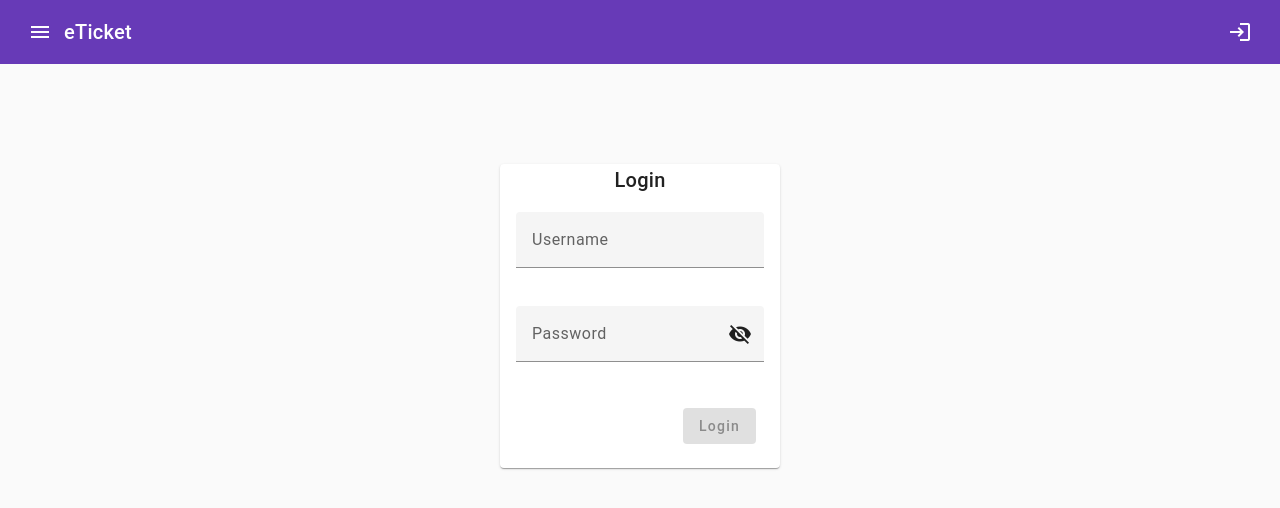
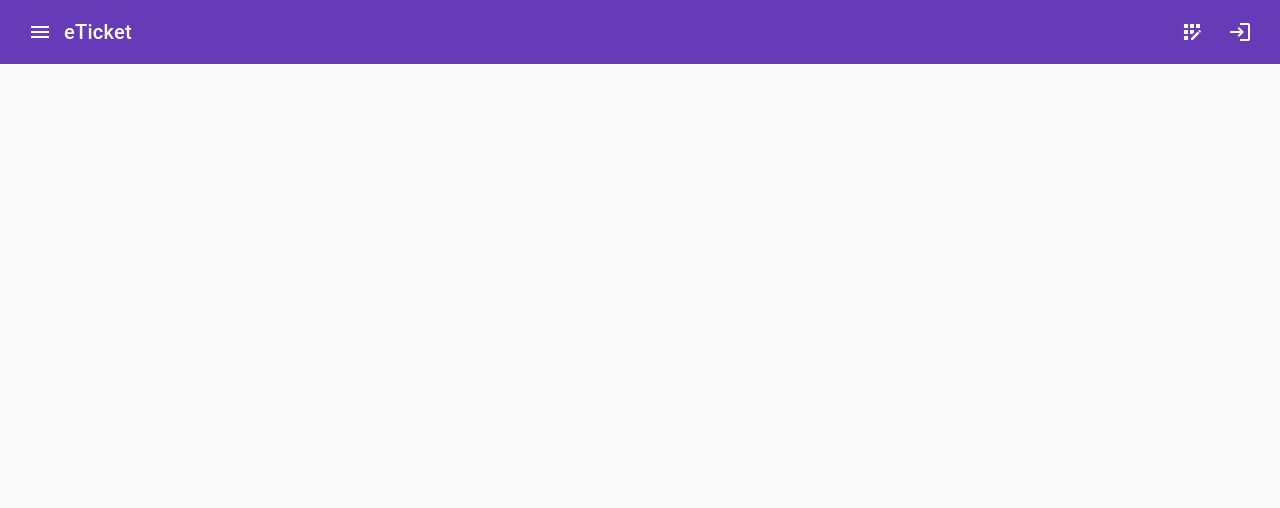
Before and after one commit to Kisiel75311/eTicket, an Angular app in the folder ui/: page / in a window 1280 px wide. Shown: the top 508 px of the page. Built offline with nearby package versions, Linux system fonts and the light colour scheme.

Commit message:
Login and register pop ups

```diff
--- a/ui/src/app/auth/auth.module.ts
+++ b/ui/src/app/auth/auth.module.ts
@@ -8,6 +8,7 @@ import {MatIconModule} from "@angular/material/icon";
 import {FormsModule, ReactiveFormsModule} from "@angular/forms";
 import {MatCardModule} from "@angular/material/card";
 import {RegisterComponent} from './register/register.component';
+import {MatDialogModule} from "@angular/material/dialog";
 
 
 @NgModule({
@@ -27,7 +28,8 @@ import {RegisterComponent} from './register/register.component';
     MatIconModule,
     FormsModule,
     MatCardModule,
-    ReactiveFormsModule
+    ReactiveFormsModule,
+    MatDialogModule
   ]
 })
 export class AuthModule {
--- a/ui/src/app/auth/login/login.component.html
+++ b/ui/src/app/auth/login/login.component.html
@@ -1,11 +1,13 @@
-<div>
 <mat-card>
+  <mat-dialog-actions align="end">
+    <button mat-icon-button mat-dialog-close><mat-icon>close</mat-icon></button>
+  </mat-dialog-actions>
   <mat-card-title>Login</mat-card-title>
   <mat-card-content>
     <form (keydown.enter)="login()" [formGroup]="loginForm">
       <p>
         <mat-form-field>
-            <input type="text" matInput placeholder="Username" [formControl]="usernameControl" tabindex="1">
+          <input type="text" matInput placeholder="Username" [formControl]="usernameControl" tabindex="1" cdkFocusInitial>
           <mat-error
             *ngIf="isUsernameValid">
             Username is required
@@ -26,10 +28,9 @@
         </mat-form-field>
       </p>
       <mat-card-actions align="end">
-          <button color="primary" mat-raised-button [disabled]="!isFormValid" tabindex="3" (click)="login()">Login</button>
+        <button color="primary" mat-raised-button mat-dialog-close [disabled]="!isFormValid" tabindex="3" (click)="login()">Login</button>
       </mat-card-actions>
 
     </form>
   </mat-card-content>
 </mat-card>
-</div>
--- a/ui/src/app/auth/login/login.component.scss
+++ b/ui/src/app/auth/login/login.component.scss
@@ -1,8 +1,3 @@
-:host {
-  display: flex;
-  justify-content: center;
-  margin: 100px 0;
-}
 mat-form-field {
   width: 100%;
 }
--- a/ui/src/app/auth/login/login.component.ts
+++ b/ui/src/app/auth/login/login.component.ts
@@ -43,7 +43,7 @@ export class LoginComponent implements OnInit {
         this.snack.open("Signed in!", "Close", 3000)
       },
       error: (error) => {
-        this.snack.open("Couldn't sing in " + error.error.message)
+        this.snack.open("Couldn't sing in " + error.error.message, "Close", 3000, "warn")
       }
     })
   }
--- a/ui/src/app/auth/register/register.component.html
+++ b/ui/src/app/auth/register/register.component.html
@@ -1,11 +1,14 @@
 <mat-card>
+  <mat-dialog-actions align="end">
+    <button mat-icon-button mat-dialog-close><mat-icon>close</mat-icon></button>
+  </mat-dialog-actions>
   <mat-card-title>Register</mat-card-title>
   <mat-card-content>
-    <form [formGroup]="registerGroup" (ngSubmit)="register()">
+    <form [formGroup]="registerGroup" (keydown.enter)="register()" (ngSubmit)="register()">
       <p>
         <mat-form-field>
           <mat-label>Username</mat-label>
-          <input type="text" matInput placeholder="Username" [formControl]="usernameControl">
+          <input type="text" matInput placeholder="Username" [formControl]="usernameControl" cdkFocusInitial>
           <mat-error
             *ngIf="isUsernameValid">
             Username is required
@@ -38,10 +41,28 @@
             *ngIf="isPasswordValid">
             Password is required
           </mat-error>
+          <mat-error
+            *ngIf="isPassLongEnough">
+            Password must be at least 8 character long
+          </mat-error>
         </mat-form-field>
       </p>
-      <mat-card-actions align="end">
-        <button type="submit" color="primary" mat-raised-button [disabled]="!isFormValid">Register</button>
+      <p>
+        <mat-form-field>
+          <mat-label>Confirm password</mat-label>
+          <input matInput [type]="hide ? 'password' : 'text'" placeholder="Confirm password" [formControl]="confirmControl">
+          <button mat-icon-button matSuffix (click)="hide = !hide" [attr.aria-label]="'Hide password'"
+                  [attr.aria-pressed]="hide">
+            <mat-icon>{{hide ? 'visibility_off' : 'visibility'}}</mat-icon>
+          </button>
+          <mat-error
+            *ngIf="doPasswordsDiffer">
+            Password must match
+          </mat-error>
+        </mat-form-field>
+      </p>
+      <mat-card-actions align="end" >
+        <button type="submit" color="primary" mat-dialog-close mat-raised-button [disabled]="!isFormValid">Register</button>
       </mat-card-actions>
 
     </form>
--- a/ui/src/app/auth/register/register.component.scss
+++ b/ui/src/app/auth/register/register.component.scss
@@ -1,20 +1,27 @@
-:host {
-  display: flex;
-  justify-content: center;
-}
 mat-form-field {
   width: 100%;
 }
 mat-card {
-  min-width: 300px;
   max-width: 1200px;
+
   mat-card-title,
   mat-card-content {
     display: flex;
     justify-content: center;
 
     form {
-      width: 100%;
+      .mat-form-field {
+        width: 100%;
+        min-width: 300px;
+      }
+
+      .error {
+        padding: 16px;
+        width: 300px;
+        color: white;
+        background-color: red;
+      }
+
       .button {
         display: flex;
         justify-content: flex-end;
--- a/ui/src/app/auth/register/register.component.ts
+++ b/ui/src/app/auth/register/register.component.ts
@@ -1,6 +1,7 @@
 import {Component, OnInit} from '@angular/core';
-import {FormControl, FormGroup, Validators} from '@angular/forms';
-import {RegisterDto} from "../../model/authDto";
+import {AbstractControl, FormControl, FormGroup, ValidationErrors, ValidatorFn, Validators} from '@angular/forms';
+import {AuthControllerService, SignupRequest} from "../../core/api/v1";
+import {CustomSnackbarService} from "../../services/custom-snackbar.service";
 
 @Component({
   selector: 'bs-register',
@@ -8,23 +9,25 @@ import {RegisterDto} from "../../model/authDto";
   styleUrls: ['./register.component.scss']
 })
 export class RegisterComponent implements OnInit {
-  hide: boolean = true
-  isFormValid: boolean = false
-  registerDto: RegisterDto = {
-    username: "",
-    email: "",
-    password: ""
-  };
+  hide: boolean = true;
+  isFormValid: boolean = false;
+
 
   // @ts-ignore
   registerGroup: FormGroup;
 
+  constructor(private readonly authService: AuthControllerService, private readonly snack: CustomSnackbarService){
+
+  }
+
   ngOnInit(): void {
     this.registerGroup = new FormGroup({
-      username: new FormControl(this.registerDto.username, [Validators.required]),
-      password: new FormControl(this.registerDto.password, [Validators.required]),
-      email: new FormControl(this.registerDto.email, [Validators.required, Validators.email])
-    });
+      username: new FormControl("", [Validators.required]),
+      password: new FormControl("", [Validators.required, Validators.minLength(8)]),
+      email: new FormControl("", [Validators.required, Validators.email]),
+      confirmpass: new FormControl("", [Validators.required])
+    },
+      {validators: passwordsMatch()});
     this.validateFormGroup();
     this.subscribeAllControls();
   }
@@ -32,7 +35,16 @@ export class RegisterComponent implements OnInit {
 
   register() {
     if (this.registerGroup.valid) {
-      console.log("Register")
+      const req: SignupRequest = {
+        username: this.usernameControl.value,
+        email: this.emailControl.value,
+        password: this.passwordControl.value
+      }
+      this.authService.registerUser(req).subscribe({
+        next: (_) => {
+          this.snack.open("Registered", "Close", 3000, "accent")
+        }
+      })
     }
   }
 
@@ -54,11 +66,13 @@ export class RegisterComponent implements OnInit {
   }
 
   private validateFormGroup(): void {
+    setTimeout(() => {
     if (this.registerGroup.pristine || !this.isAllControlsValid()) {
       this.isFormValid = false;
       return;
     }
     this.isFormValid = true;
+    })
   }
 
   get passwordControl(): FormControl {
@@ -71,6 +85,10 @@ export class RegisterComponent implements OnInit {
 
   get usernameControl(): FormControl {
     return this.registerGroup.get("username") as FormControl;
+  }
+
+  get confirmControl(): FormControl {
+    return this.registerGroup.get("confirmpass") as FormControl
   }
 
   get emailControl(): FormControl {
@@ -88,4 +106,28 @@ export class RegisterComponent implements OnInit {
   get isEmailValid(): boolean {
     return this.emailControl.hasError("email")
   }
+
+  get doPasswordsDiffer(): boolean {
+    const value = this.registerGroup.hasError("confirm");
+    if (value) {
+      this.confirmControl.setErrors({incorrect: true});
+    } else {
+      this.confirmControl.setErrors(null);
+    }
+
+    return value
+  }
+
+  get isPassLongEnough(): boolean {
+    return this.passwordControl.hasError("minlength")
+  }
 }
+
+function passwordsMatch(): ValidatorFn {
+  return (control: AbstractControl): ValidationErrors | null => {
+    const passw = control.get("password")?.value;
+    const confirm = control.get("confirmpass")?.value;
+
+    return passw === confirm ? null : {confirm: true}
+  }
+}
--- a/ui/src/app/core/snack-bar/snack-bar.component.html
+++ b/ui/src/app/core/snack-bar/snack-bar.component.html
@@ -4,5 +4,5 @@
     <button id="action-button" (click)="dismissWithAction()" mat-button color="accent">{{data.action}}</button>
   </div>
 
-  <mat-progress-bar id="progress-bar" mode="determinate" [value]="progress" color="warn"></mat-progress-bar>
+  <mat-progress-bar id="progress-bar" mode="determinate" [value]="progress" color="{{data.color}}"></mat-progress-bar>
 </div>
--- a/ui/src/app/core/snack-bar/snack-bar.component.ts
+++ b/ui/src/app/core/snack-bar/snack-bar.component.ts
@@ -28,8 +28,8 @@ export class SnackBarComponent {
   }
 
   runProgressBar(duration: number) {
-    this.progress = 100;
-    const step = 0.005;
+    this.progress = 90;
+    const step = 0.01;
     this.cleanProgressBarInterval();
     this.currentIntervalId = setInterval(() => {
       this.progress -= 100 * step;
--- a/ui/src/app/layout/main-page/main-page.component.html
+++ b/ui/src/app/layout/main-page/main-page.component.html
@@ -8,12 +8,15 @@
   </button>
   <span>eTicket</span>
   <span class="spacer"></span>
-  <span *ngIf="isLoggedIn()">Balance: {{getBalance()}}
+  <span *ngIf="isLoggedIn()" matTooltip="Your balance">Balance: {{getBalance()}}
   <mat-icon></mat-icon></span>
-  <button mat-icon-button aria-label="Login button" *ngIf="!isLoggedIn()">
+  <button mat-icon-button aria-label="Register button" matTooltip="Register" *ngIf="!isLoggedIn()" (click)="register()">
+    <mat-icon>app_registration</mat-icon>
+  </button>
+  <button mat-icon-button aria-label="Login button" matTooltip="Login" *ngIf="!isLoggedIn()" (click)="singin()">
     <mat-icon>login</mat-icon>
   </button>
-  <button mat-icon-button aria-label="Login out button" (click)="signOut()" *ngIf="isLoggedIn()">
+  <button mat-icon-button aria-label="Login out button" matTooltip="Logout" (click)="signOut()" *ngIf="isLoggedIn()">
     <mat-icon>logout</mat-icon>
   </button>
 </mat-toolbar>
@@ -35,6 +38,5 @@
     </mat-nav-list>
   </mat-sidenav>
   <mat-sidenav-content>
-    <bs-login></bs-login>
   </mat-sidenav-content>
 </mat-sidenav-container>
--- a/ui/src/app/services/custom-snackbar.service.ts
+++ b/ui/src/app/services/custom-snackbar.service.ts
@@ -7,12 +7,12 @@ export class CustomSnackbarService {
   constructor(private snackBar: MatSnackBar) {
   }
 
-  public open(message: string, action = 'Close', duration = 4000): void {
+  public open(message: string, action = 'Close', duration = 4000, bar_color="accent"): void {
     this.snackBar.openFromComponent(SnackBarComponent, {
-      data: {message, action},
+      data: {message, action, color: bar_color},
       duration: duration,
       verticalPosition: "bottom",
-      horizontalPosition: "end"
+      horizontalPosition: "end",
     })
   }
 }
```
Also changed, not shown: ui/src/app/layout/main-page/main-page.component.ts (+14 -2 lines). Lines whose indentation alone changed are shown as unchanged.
